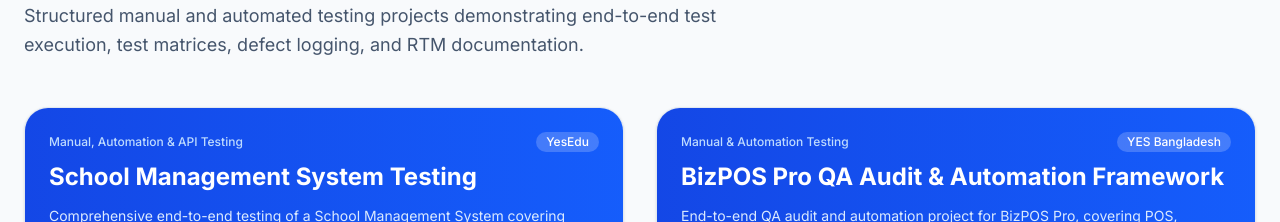
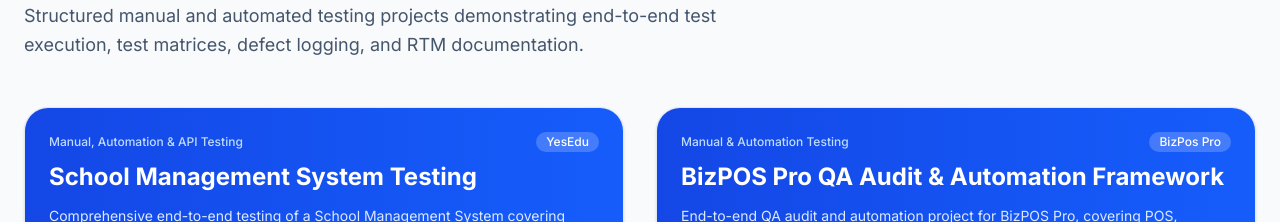
Before and after one commit to naimuropu-cell/naimuropu-cell.github.io, a React (Vite) app: page / in a window 1280 px wide. Shown: the part 3440-3662 px from the top of the page. Built offline with nearby package versions, Linux system fonts and the light colour scheme.

Commit message:
update project

```diff
--- a/src/data/projects.ts
+++ b/src/data/projects.ts
@@ -106,7 +106,7 @@ export const qaProjects: QAProject[] = [
     featured: true,
     title: "BizPOS Pro QA Audit & Automation Framework",
     category: "Manual & Automation Testing",
-    company: "YES Bangladesh",
+    company: "BizPos Pro",
     website: "https://sme.yesbangladesh.net/",
     completedDate: "August 2026",
     description:
```
